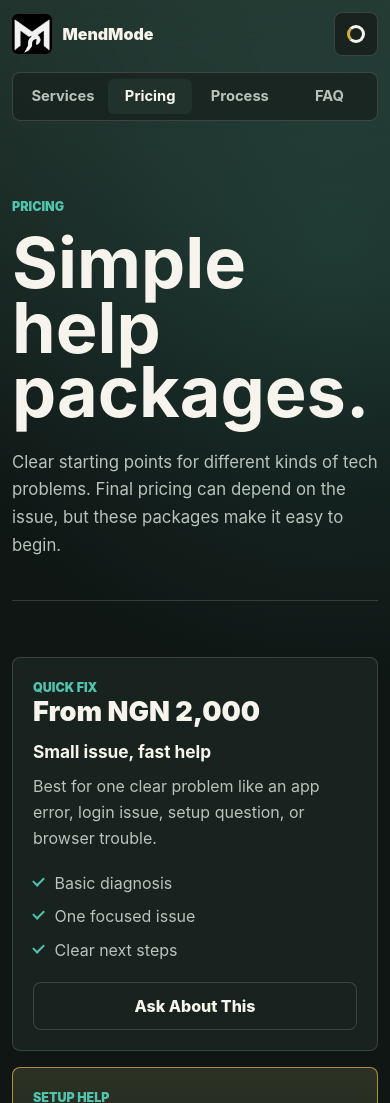
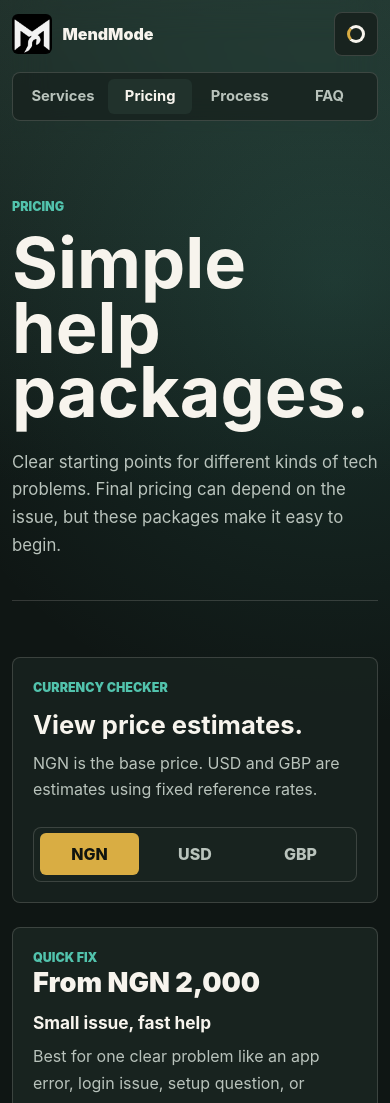
Before and after one commit to smootherway2-cpu/mendmode, a plain HTML site: page pricing.html in a window 390 px wide. Shown: the top 1103 px of the page. Drawn offline with Linux system fonts and the light colour scheme.

Commit message:
Add pricing currency checker

```diff
--- a/pricing.html
+++ b/pricing.html
@@ -32,11 +32,24 @@
       </section>
 
       <section class="section">
+        <div class="currency-panel" aria-label="Currency estimate selector">
+          <div>
+            <p class="eyebrow">Currency checker</p>
+            <h2>View price estimates.</h2>
+            <p>NGN is the base price. USD and GBP are estimates using fixed reference rates.</p>
+          </div>
+          <div class="currency-toggle" role="group" aria-label="Choose display currency">
+            <button type="button" class="currency-option active" data-currency="NGN">NGN</button>
+            <button type="button" class="currency-option" data-currency="USD">USD</button>
+            <button type="button" class="currency-option" data-currency="GBP">GBP</button>
+          </div>
+        </div>
+
         <div class="pricing-grid">
           <article class="price-card">
             <div>
               <p class="price-label">Quick Fix</p>
-              <p class="price">From NGN 2,000</p>
+              <p class="price" data-ngn="2000">From NGN 2,000</p>
               <h3>Small issue, fast help</h3>
               <p>Best for one clear problem like an app error, login issue, setup question, or browser trouble.</p>
             </div>
@@ -51,7 +64,7 @@
           <article class="price-card featured">
             <div>
               <p class="price-label">Setup Help</p>
-              <p class="price">From NGN 5,000</p>
+              <p class="price" data-ngn="5000">From NGN 5,000</p>
               <h3>Get tools working properly</h3>
               <p>For new devices, software installs, app configuration, email setup, accounts, and workflow setup.</p>
             </div>
@@ -66,7 +79,7 @@
           <article class="price-card">
             <div>
               <p class="price-label">Full Cleanup</p>
-              <p class="price">From NGN 10,000</p>
+              <p class="price" data-ngn="10000">From NGN 10,000</p>
               <h3>Clean up the bigger mess</h3>
               <p>For slow systems, messy files, poor organization, backup setup, security basics, and repeated friction.</p>
             </div>
--- a/script.js
+++ b/script.js
@@ -5,6 +5,13 @@ const contactModal = document.querySelector("#contact-modal");
 const contactTriggers = document.querySelectorAll(".contact-trigger");
 const modalClose = document.querySelector(".modal-close");
 const contactForms = document.querySelectorAll(".contact-form");
+const currencyOptions = document.querySelectorAll(".currency-option");
+const priceLabels = document.querySelectorAll(".price[data-ngn]");
+const exchangeRates = {
+  NGN: 1,
+  USD: 1325,
+  GBP: 1788
+};
 
 const savedTheme = localStorage.getItem("personal-site-theme");
 if (savedTheme) {
@@ -95,6 +102,36 @@ contactForms.forEach((form) => {
   });
 });
 
+function formatPrice(amount, currency) {
+  if (currency === "NGN") {
+    return `From NGN ${Math.round(amount).toLocaleString("en-NG")}`;
+  }
+
+  const converted = amount / exchangeRates[currency];
+  return `About ${new Intl.NumberFormat("en", {
+    style: "currency",
+    currency,
+    maximumFractionDigits: 2
+  }).format(converted)}`;
+}
+
+function updateCurrency(currency) {
+  priceLabels.forEach((label) => {
+    const amount = Number(label.dataset.ngn);
+    label.textContent = formatPrice(amount, currency);
+  });
+
+  currencyOptions.forEach((option) => {
+    option.classList.toggle("active", option.dataset.currency === currency);
+  });
+}
+
+currencyOptions.forEach((option) => {
+  option.addEventListener("click", () => {
+    updateCurrency(option.dataset.currency);
+  });
+});
+
 function updateTime() {
   const now = new Date();
   timeLabel.textContent = now.toLocaleTimeString([], {
--- a/styles.css
+++ b/styles.css
@@ -466,6 +466,54 @@ p {
   min-height: 390px;
 }
 
+.currency-panel {
+  display: grid;
+  grid-template-columns: minmax(0, 1fr) auto;
+  gap: 1.5rem;
+  align-items: end;
+  margin-bottom: 1.5rem;
+  padding: 1.25rem;
+  border: 1px solid var(--line);
+  border-radius: 8px;
+  background: color-mix(in srgb, var(--surface) 84%, transparent);
+}
+
+.currency-panel h2 {
+  margin-bottom: 0.8rem;
+  font-size: clamp(1.6rem, 3vw, 2.35rem);
+}
+
+.currency-panel p:not(.eyebrow) {
+  margin: 0;
+  color: var(--muted);
+}
+
+.currency-toggle {
+  display: flex;
+  gap: 0.35rem;
+  padding: 0.35rem;
+  border: 1px solid var(--line);
+  border-radius: 8px;
+  background: var(--surface);
+}
+
+.currency-option {
+  min-width: 72px;
+  min-height: 42px;
+  border: 0;
+  border-radius: 6px;
+  background: transparent;
+  color: var(--muted);
+  font: inherit;
+  font-weight: 850;
+  cursor: pointer;
+}
+
+.currency-option.active {
+  background: var(--accent);
+  color: var(--accent-text);
+}
+
 .price-card.featured {
   border-color: color-mix(in srgb, var(--accent) 70%, var(--line));
   background:
@@ -761,8 +809,17 @@ footer {
   .overview-grid,
   .service-grid,
   .process-grid,
-  .pricing-grid {
+  .pricing-grid,
+  .currency-panel {
     grid-template-columns: 1fr;
+  }
+
+  .currency-toggle {
+    width: 100%;
+  }
+
+  .currency-option {
+    flex: 1;
   }
 
   .proof-strip {
```
